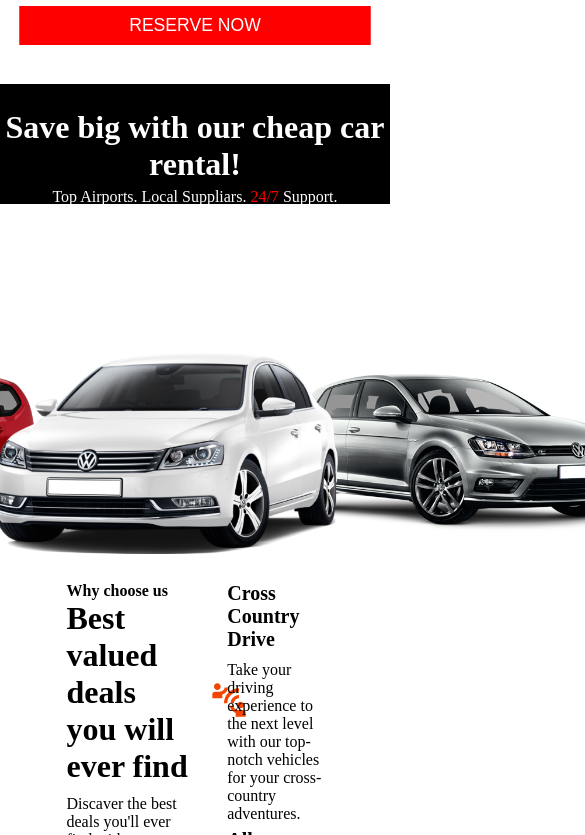
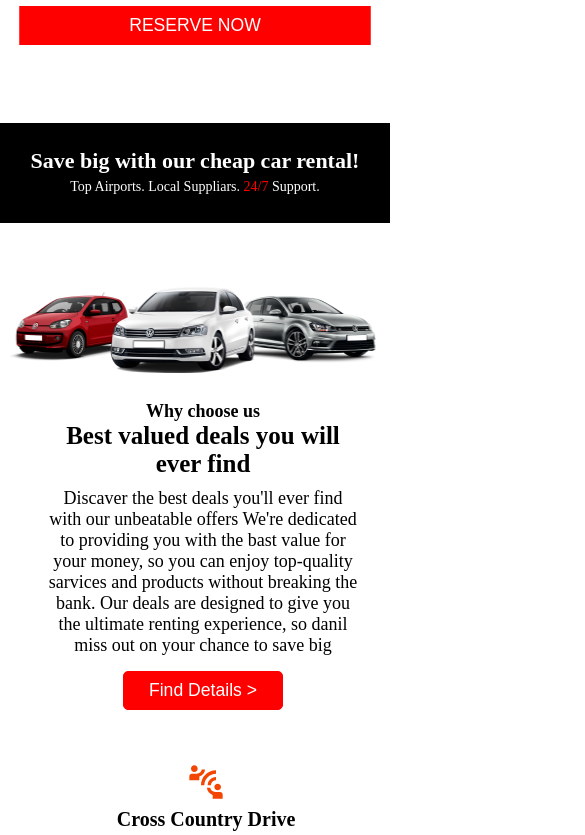
Before and after one commit to M-N-Hossain/CarRental, a React (Vite) app: page / in a window 390 px wide. Shown: the part 2829-3664 px from the top of the page, 585 px wide, since content can reach past the window. Built offline with nearby package versions, Linux system fonts and the light colour scheme.

Commit message:
made the whyChooseUs component responsive

```diff
--- a/src/components/WhyUs.jsx
+++ b/src/components/WhyUs.jsx
@@ -14,7 +14,7 @@ export default function WhyUs() {
         <img src={carsImg} alt="" />
       </div>
       <div className="whyUsInnerContainer">
-        <div className="rightbar">
+        <div className="leftbar">
           <p>Why choose us</p>
           <h1>Best valued deals you will ever find</h1>
           <p>
@@ -26,7 +26,7 @@ export default function WhyUs() {
           </p>
           <button type="button">Find Details &gt;</button>
         </div>
-        <div className="leftbar">
+        <div className="rightbar">
           <Card
             clssname="subCard"
             icon={<ConnectWithoutContactTwoToneIcon className="icon" />}
--- a/src/styles/banner.css
+++ b/src/styles/banner.css
@@ -13,3 +13,14 @@
 .banner span{
     color: red;
 }
+
+@media (max-width: 480px){
+	.banner{
+		margin-top: 20%;
+		font-size: 14px;
+		height: 100px;
+	}
+	.banner h1 {
+		font-size: 22px;
+	}
+}
--- a/src/styles/whyUs.css
+++ b/src/styles/whyUs.css
@@ -23,32 +23,63 @@
 	margin-top: 5%;
 }
 
+.whyUsInnerContainer .leftbar {
+	width: 45%;
+	padding: 8px;
+}
+.whyUsInnerContainer .leftbar p:first-child {
+	font-weight: bold;
+	margin: 0;
+}
+
+.whyUsInnerContainer .leftbar p {
+	margin: 10px 0;
+}
+.whyUsInnerContainer .leftbar button {
+	margin: 5px 0;
+	width: 160px;
+}
+
 .whyUsInnerContainer .rightbar {
 	width: 45%;
 	padding: 8px;
 }
-.whyUsInnerContainer .rightbar p:first-child {
-	font-weight: bold;
-	margin: 0;
-}
 
-.whyUsInnerContainer .rightbar p {
-	margin: 10px 0;
-}
-.whyUsInnerContainer .rightbar button {
-	margin: 5px 0;
-	width: 160px;
-}
-
-.whyUsInnerContainer .leftbar {
-	width: 45%;
-	padding: 8px;
-}
-
-.whyUsInnerContainer .leftbar .subCard {
+.whyUsInnerContainer .rightbar .subCard {
 	width: 100%;
 	display: grid;
 	grid-template-columns: 15% 80%;
 	align-items: center;
 	justify-content: center;
 }
+
+@media (max-width: 480px){
+	.whyUsOuterContainer .imgDiv img {
+		width: 100%;
+		height: 150px;
+	}
+
+	.whyUsInnerContainer{
+		flex-direction: column;
+		width: 80%;
+		text-align: center;
+	}
+
+	.whyUsInnerContainer .leftbar{
+		width: 100%;
+		margin-bottom: 10%;
+		font-size: 18px;
+	}
+	.whyUsInnerContainer .leftbar h1{
+		font-size: 25px;
+	}
+
+	.whyUsInnerContainer .rightbar{
+		width: 100%;
+	}
+	.whyUsInnerContainer .rightbar .subCard {
+		display: flex;
+		flex-direction: column;
+		width: 100%;
+	}
+}
```
